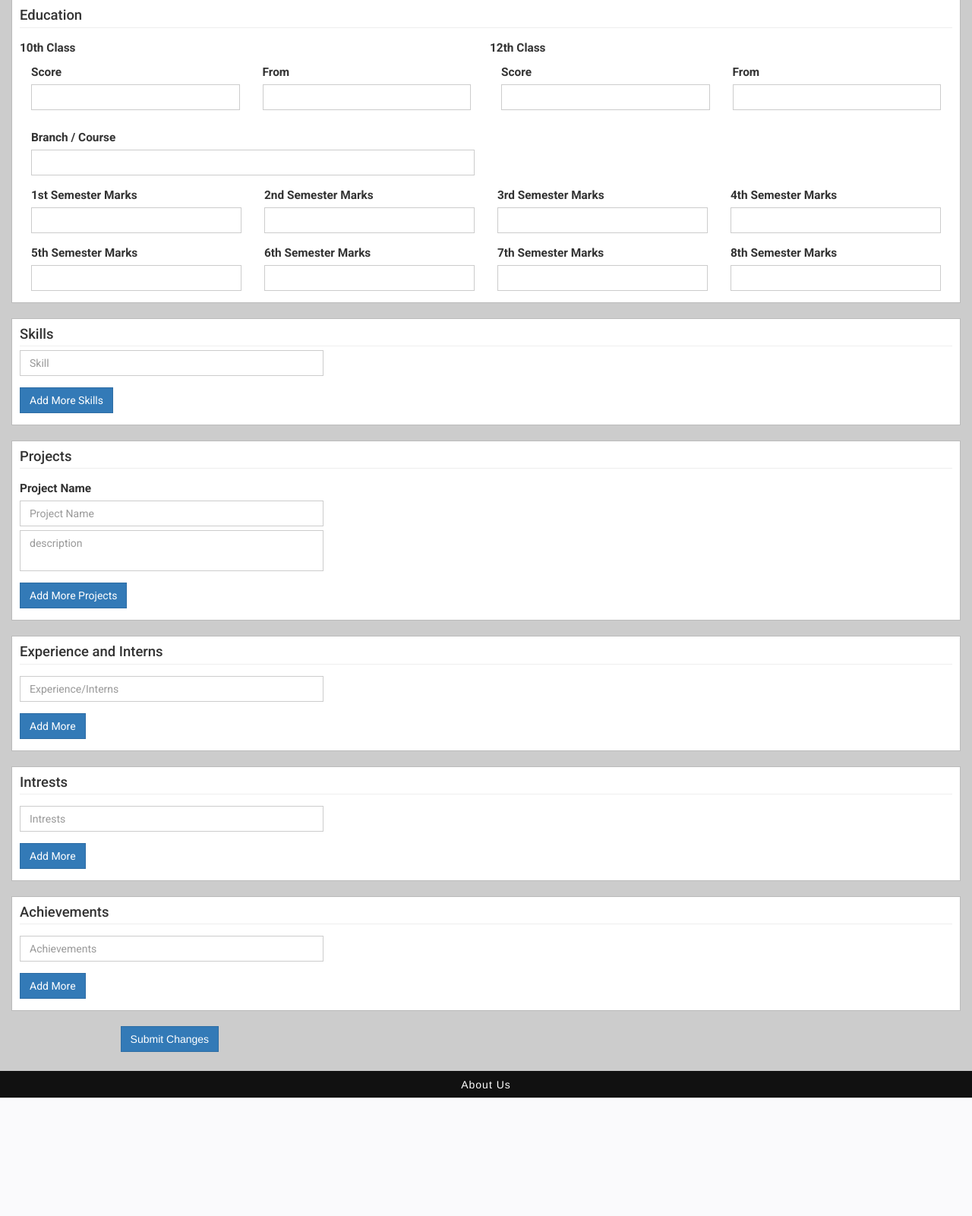
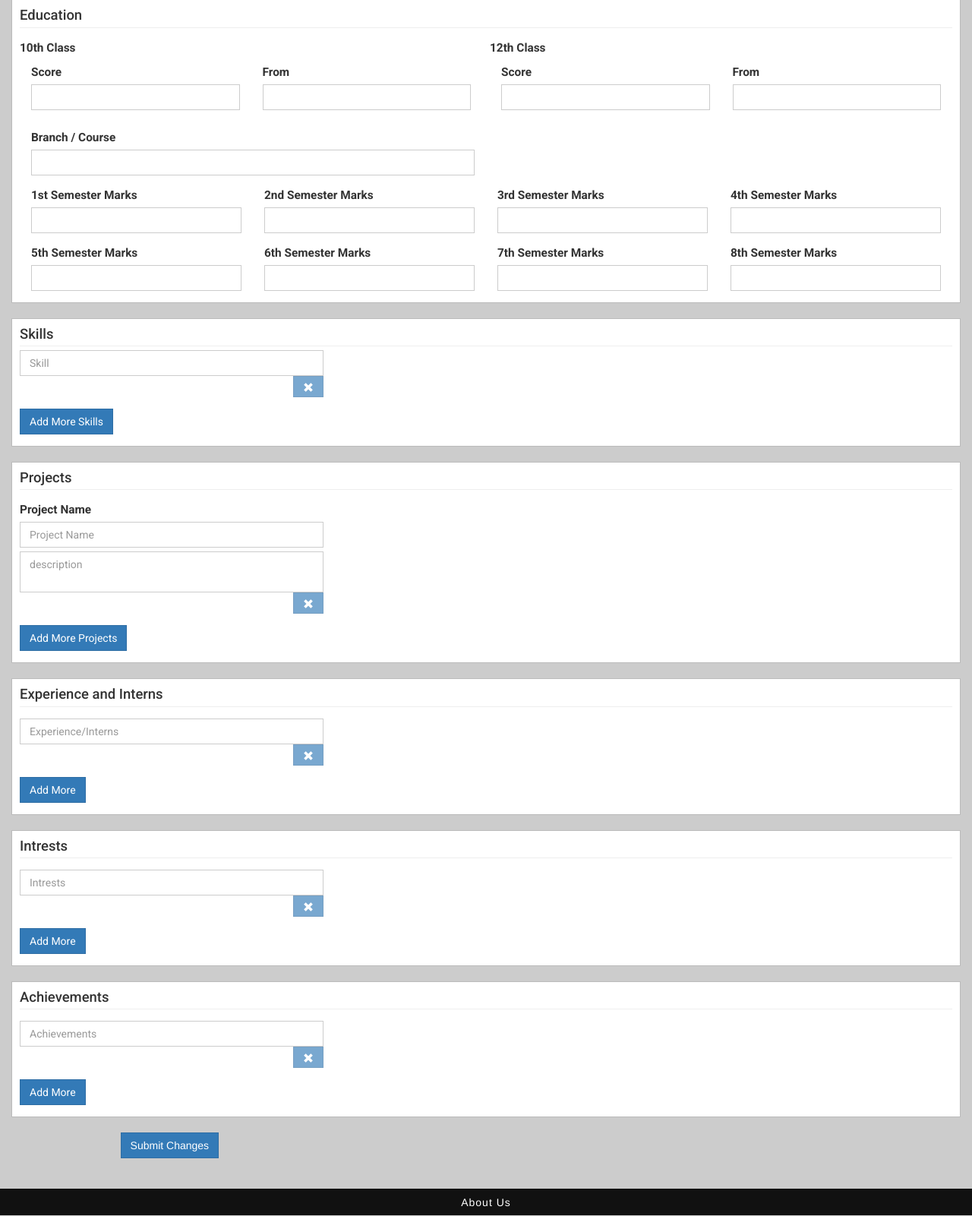
Before and after one commit to deshraj/profile-gen, a Django app: page /profile in a window 1280 px wide. Shown: the part 270-1871 px from the top of the page at 76% size. Before the commit the page ends 1716 px from the top, so only its background shows below. Run offline with Django 3.2, Linux system fonts and the light colour scheme; a user stored in the database is signed in; parts of the project's set-up code (start-up, migrations or seed data) failed here and were passed over; some libraries are stand-ins or nearby versions.

Commit message:
added remove option for inpt fields

```diff
--- a/progen/progen/templates/create.html
+++ b/progen/progen/templates/create.html
@@ -8,6 +8,7 @@
 	<link href='http://fonts.googleapis.com/css?family=Roboto:400,300,500,700' rel='stylesheet' type='text/css'>
 	<link rel="stylesheet" href="static/css/create.css">
 	<style>
+		div.form-group{overflow:hidden;}
 	</style>
 </head>
 <body>
@@ -53,7 +54,7 @@
 				<div class="col-sm-3">
 					<div class="form-group">
 						<label for="phnum">Phone number</label>
-						<input type="number" min='10' max='10' name="phnum" id="phnum" class="form-control" placeholder="Contact number">
+						<input type="number" maxlength='10' name="phnum" id="phnum" class="form-control" placeholder="Contact number">
 					</div>
 				</div>
 			</div>
@@ -159,8 +160,9 @@
 			<div class="row infoContainer">
 				<div class="col-sm-12">
 					<h1>Skills</h1>
-					<div class="form-group" style="max-width:400px">
+					<div class="form-group" style="max-width:400px;">
 						<input type="text" name="skills" class="form-control" placeholder="Skill">
+						<a href="javascript:" class="btn btn-primary disabled remove" title="Remove" style="float:right;"><span class="glyphicon glyphicon-remove"></span></a>
 					</div>
 					<div class="form-group">
 						<a href="javascript:" class="btn btn-primary add">Add More Skills</a>
@@ -176,6 +178,7 @@
 						<label for="title">Project Name</label>
 						<input type="text" name="projectName" id="title" class="form-control" placeholder="Project Name" style="margin-bottom:5px">
 						<textarea name="projectDescription" style="resize:none" class="form-control" placeholder="description"></textarea>
+						<a href="javascript:" class="btn btn-primary disabled remove" title="Remove" style="float:right"><span class="glyphicon glyphicon-remove"></span></a>
 					</div>
 					<div class="form-group">
 						<a href="javascript:" class="btn btn-primary add">Add More Projects</a>
@@ -189,6 +192,7 @@
 				<div class="col-sm-12">
 					<div class="form-group" style="max-width:400px">
 						<input type="text" class="form-control" name="EOrI" placeholder="Experience/Interns">
+						<a href="javascript:" class="btn btn-primary disabled remove" title="Remove" style="float:right"><span class="glyphicon glyphicon-remove"></span></a>
 					</div>
 					<div class="form-group">
 						<a href="javascript:" class="btn btn-primary add">Add More</a>
@@ -202,6 +206,7 @@
 				<div class="col-sm-12">
 					<div class="form-group" style="max-width:400px">
 						<input type="text" class="form-control" name="intrests" placeholder="Intrests">
+						<a href="javascript:" class="btn btn-primary disabled remove" title="Remove" style="float:right;"><span class="glyphicon glyphicon-remove"></span></a>
 					</div>
 					<div class="form-group">
 						<a href="javascript:" class="btn btn-primary add">Add More</a>
@@ -215,6 +220,7 @@
 				<div class="col-sm-12">
 					<div class="form-group" style="max-width:400px">
 						<input type="text" class="form-control" name="achievements" placeholder="Achievements">
+						<a href="javascript:" class="btn btn-primary disabled remove" title="Remove" style="float:right"><span class="glyphicon glyphicon-remove"></span></a>
 					</div>
 					<div class="form-group">
 						<a href="javascript:" class="btn btn-primary add">Add More</a>
@@ -239,7 +245,11 @@
 	$(document).on('click','.add',function(){
 		elem = $(this).parent().prev().clone();
 		elem.find('input').val('');
+		elem.find('a.remove').removeClass('disabled');
 		elem.insertBefore($(this).parent()).hide().fadeIn();
+	});
+	$(document).on('click','.remove',function(){
+		$(this).parent().fadeOut('normal',function(){$(this).remove();});
 	});
 	</script>
 </html>
```
